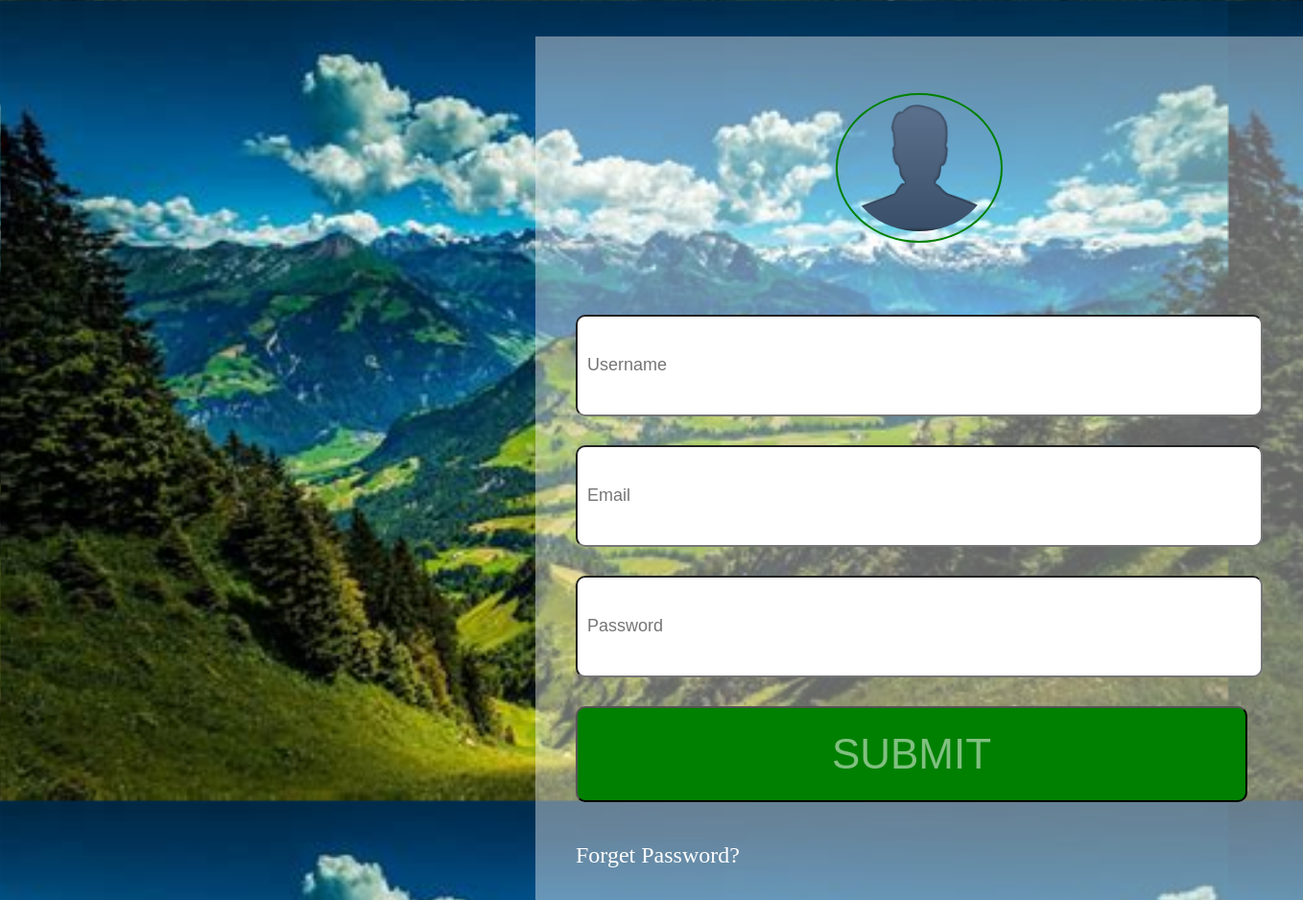
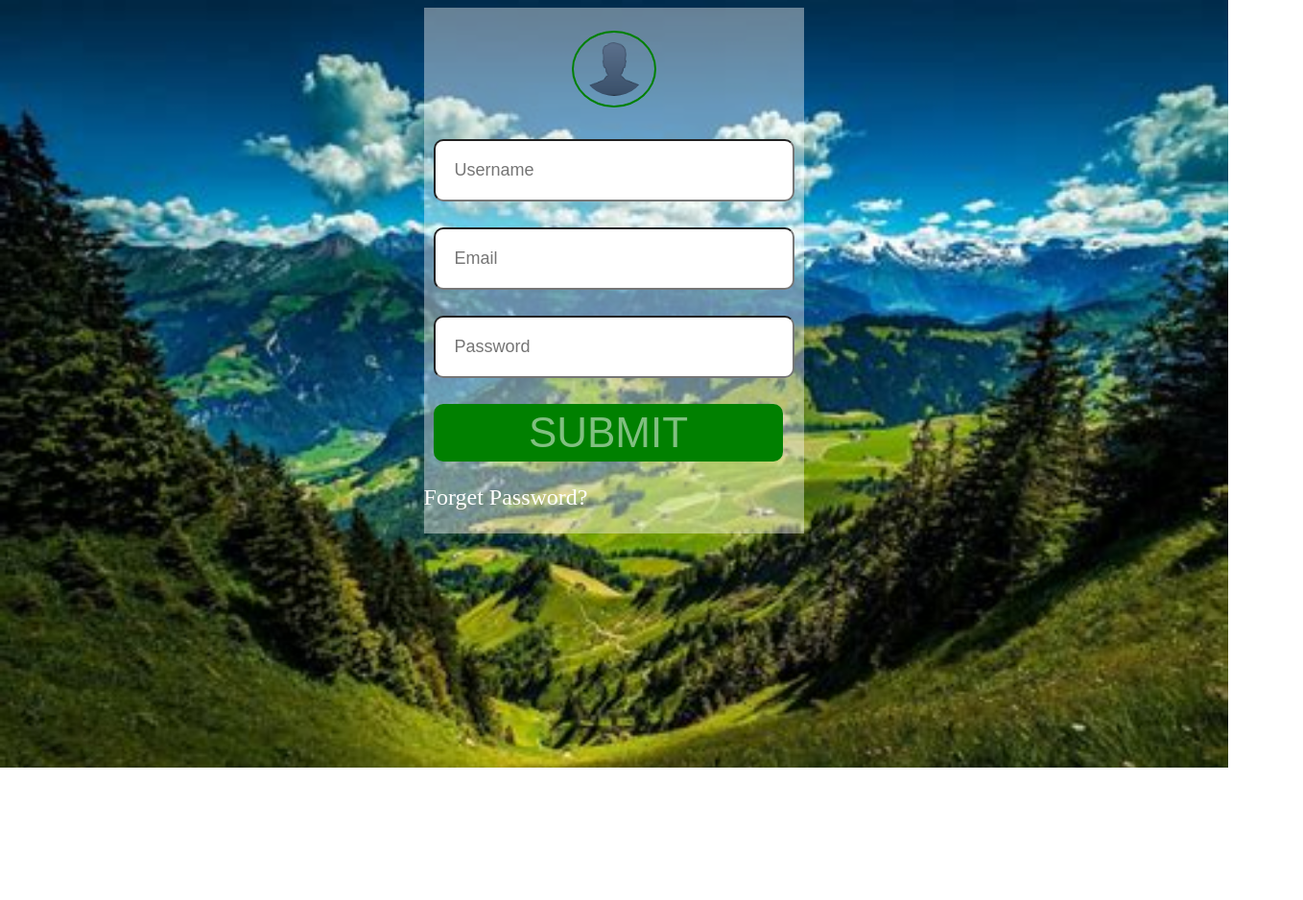
Before and after one commit to Narsingh22/login-page, a plain HTML site: page index.html in a window 1280 px wide. Shown: the whole page at 96% size, 1358 px wide, since content can reach past the window. After the commit the page ends 800 px from the top, so only its background shows below. Drawn offline with Linux system fonts and the light colour scheme.

Commit message:
changed its units

```diff
--- a/index.css
+++ b/index.css
@@ -1,19 +1,14 @@
 body {
     background-image: url(/mountains.jpeg);
-    background-size: 100%;
+    background-size: cover;
+    background-repeat: no-repeat;
     font-size: 24px;
+    display: flex;
+    justify-content: center;
 }
 
 div.interface {
     background-color: rgba(255, 255, 255, 0.4);
-    position: relative;
-    left: 550px;
-    top: 30px;
-    width: 800px;
-    height: 900px;
-    display: grid;
-    justify-content: center;
-    align-items: center;
 }
 
 .image {
@@ -22,27 +17,30 @@ div.interface {
 }
 
 img {
-    width: 150px;
+    width: 5vw;
     border: 2px solid green;
     border-radius: 50%;
     padding: 10px;
-    margin-top: 50px;
-    margin-bottom: 20px;
+    margin-top: 1em;
+}
+
+form {
+    padding: 0 10px
 }
 
 input {
-    height: 100px;
-    width: 700px;
+    width: 26vw;
     border-radius: 10px;
-    margin-top: 30px;
+    margin-top: 1.5em;
     font-size: 18px;
-    padding-left: 10px;
+    padding: 20px 20px;
 }
 
 button {
-    width: 700px;
-    height: 100px;
-    margin-top: 30px;
+    width: 28.5vw;
+    border: green;
+    margin-top: 0.6em;
+    padding: 5px 0;
     border-radius: 10px;
     background-color: green;
     color: rgba(255, 255, 255, 0.5);
```
